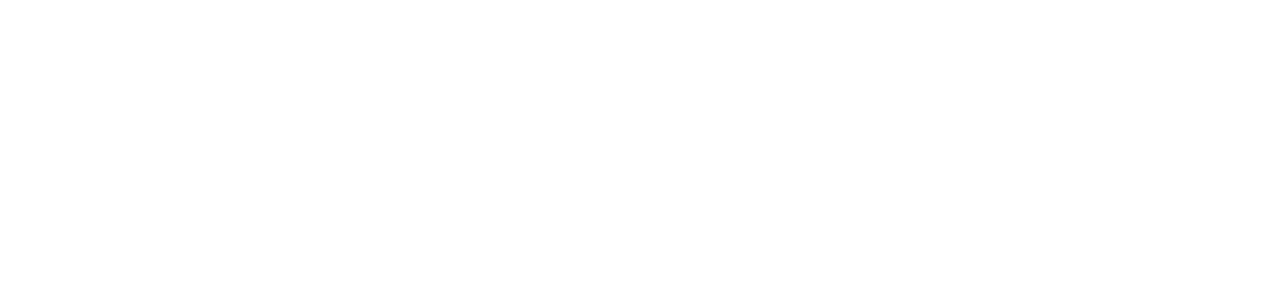
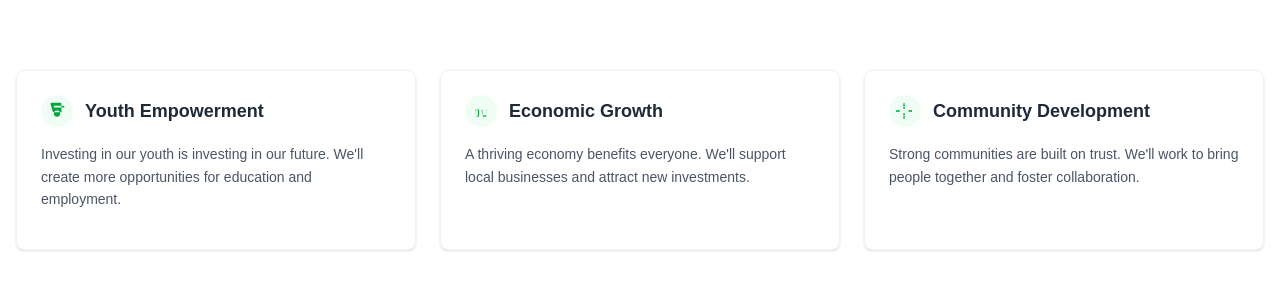
Before and after one commit to Md-Ashikur-Rahman-Ashik/Candidate-Frontend, a Next.js app: page / in a window 1280 px wide. Shown: the part 807-1096 px from the top of the page. Before the commit the page ends 813 px from the top, so only its background shows below. Built offline with nearby package versions, Linux system fonts and the light colour scheme.

Commit message:
Added three cards

```diff
--- /dev/null
+++ b/src/app/components/ThreeCard.tsx
@@ -0,0 +1,59 @@
+// components/FeatureCards.tsx
+import React from 'react';
+import { StaticImageData } from 'next/image';
+
+
+interface FeatureCardProps {
+  icon: string;
+  title: string;
+  description: string;
+}
+
+
+const featureCardsData: FeatureCardProps[] = [
+  {
+    icon: 'M12 11.25v1.5m-7.844-9.375c.148-.804.877-1.25 1.737-1.25h9.61c.86 0 1.589.446 1.737 1.25L17.5 13.5h-10.25l-.156-.75m.698-5.75c.148-.804.877-1.25 1.737-1.25h9.61c.86 0 1.589.446 1.737 1.25l-.156.75H8.344l.156-.75zM12 11.25a3.75 3.75 0 100 7.5 3.75 3.75 0 000-7.5z', // SVG path for a graduate cap
+    title: 'Youth Empowerment',
+    description: 'Investing in our youth is investing in our future. We\'ll create more opportunities for education and employment.',
+  },
+  {
+    icon: 'M13.5 12c0-1.2.9-2.2 2.1-2.2H18a.75.75 0 01.75.75v6a.75.75 0 01-.75.75h-2.4c-1.2 0-2.1-.9-2.1-2.1v-2.1zm-7.2-2.2c1.2 0 2.1.9 2.1 2.2V16.5c0 1.2-.9 2.1-2.1 2.1H6a.75.75 0 01-.75-.75v-6a.75.75 0 01.75-.75h.3zm.3 0c-.8 0-1.5.7-1.5 1.5v6c0 .8.7 1.5 1.5 1.5h1.5a1.5 1.5 0 001.5-1.5v-6c0-.8-.7-1.5-1.5-1.5h-1.5zm9 0c-.8 0-1.5.7-1.5 1.5v6c0 .8.7 1.5 1.5 1.5h1.5a1.5 1.5 0 001.5-1.5v-6c0-.8-.7-1.5-1.5-1.5h-1.5zM12 11.25V9.75c0-.4-.3-.75-.75-.75H10.5a.75.75 0 00-.75.75V11.25M12 11.25a.75.75 0 00.75.75H13.5a.75.75 0 00.75-.75M12 11.25V9.75c0-.4-.3-.75-.75-.75H10.5a.75.75 0 00-.75.75V11.25',
+    title: 'Economic Growth',
+    description: 'A thriving economy benefits everyone. We\'ll support local businesses and attract new investments.',
+  },
+  {
+    icon: 'M18.375 12a1.125 1.125 0 11-2.25 0 1.125 1.125 0 012.25 0zM12 8.25a1.125 1.125 0 11-2.25 0 1.125 1.125 0 012.25 0zM12 15.75a1.125 1.125 0 11-2.25 0 1.125 1.125 0 012.25 0zM5.625 12a1.125 1.125 0 11-2.25 0 1.125 1.125 0 012.25 0zM12 3.75a1.125 1.125 0 11-2.25 0 1.125 1.125 0 012.25 0zM12 20.25a1.125 1.125 0 11-2.25 0 1.125 1.125 0 012.25 0zM3.375 12a1.125 1.125 0 11-2.25 0 1.125 1.125 0 012.25 0zM20.625 12a1.125 1.125 0 11-2.25 0 1.125 1.125 0 012.25 0zM12 5.25a1.125 1.125 0 11-2.25 0 1.125 1.125 0 012.25 0zM12 18.75a1.125 1.125 0 11-2.25 0 1.125 1.125 0 012.25 0z',
+    title: 'Community Development',
+    description: 'Strong communities are built on trust. We\'ll work to bring people together and foster collaboration.',
+  },
+];
+
+const FeatureCard: React.FC<FeatureCardProps> = ({ icon, title, description }) => {
+  return (
+    <div className="flex flex-col bg-white rounded-lg p-6 shadow-sm border border-gray-100 min-h-[180px]">
+      <div className="flex items-center mb-4">
+        <div className="flex-shrink-0 w-8 h-8 flex items-center justify-center rounded-full bg-green-50 p-1.5">
+          <svg className="w-5 h-5 text-green-600" fill="currentColor" viewBox="0 0 24 24">
+            <path fillRule="evenodd" d={icon} clipRule="evenodd" />
+          </svg>
+        </div>
+        <h3 className="ml-3 text-lg font-semibold text-gray-800">{title}</h3>
+      </div>
+      <p className="text-gray-600 leading-relaxed text-sm flex-grow">{description}</p>
+    </div>
+  );
+};
+
+const FeatureCards: React.FC = () => {
+  return (
+    <section className="container mx-auto px-4 py-8 sm:py-12 lg:py-16">
+      <div className="grid grid-cols-1 md:grid-cols-2 lg:grid-cols-3 gap-6">
+        {featureCardsData.map((card, index) => (
+          <FeatureCard key={index} {...card} />
+        ))}
+      </div>
+    </section>
+  );
+};
+
+export default FeatureCards;
--- a/src/app/page.tsx
+++ b/src/app/page.tsx
@@ -1,12 +1,14 @@
 import Image from "next/image";
 import HeroSection from "./components/HeroSection";
 import { CommitmentBannerExample } from "./components/FeatureCard";
+import FeatureCards from "./components/ThreeCard";
 
 export default function Home() {
   return (
     <div className="container mx-auto">
       <HeroSection />
       <CommitmentBannerExample />
+      <FeatureCards />
     </div>
   );
 }
```
